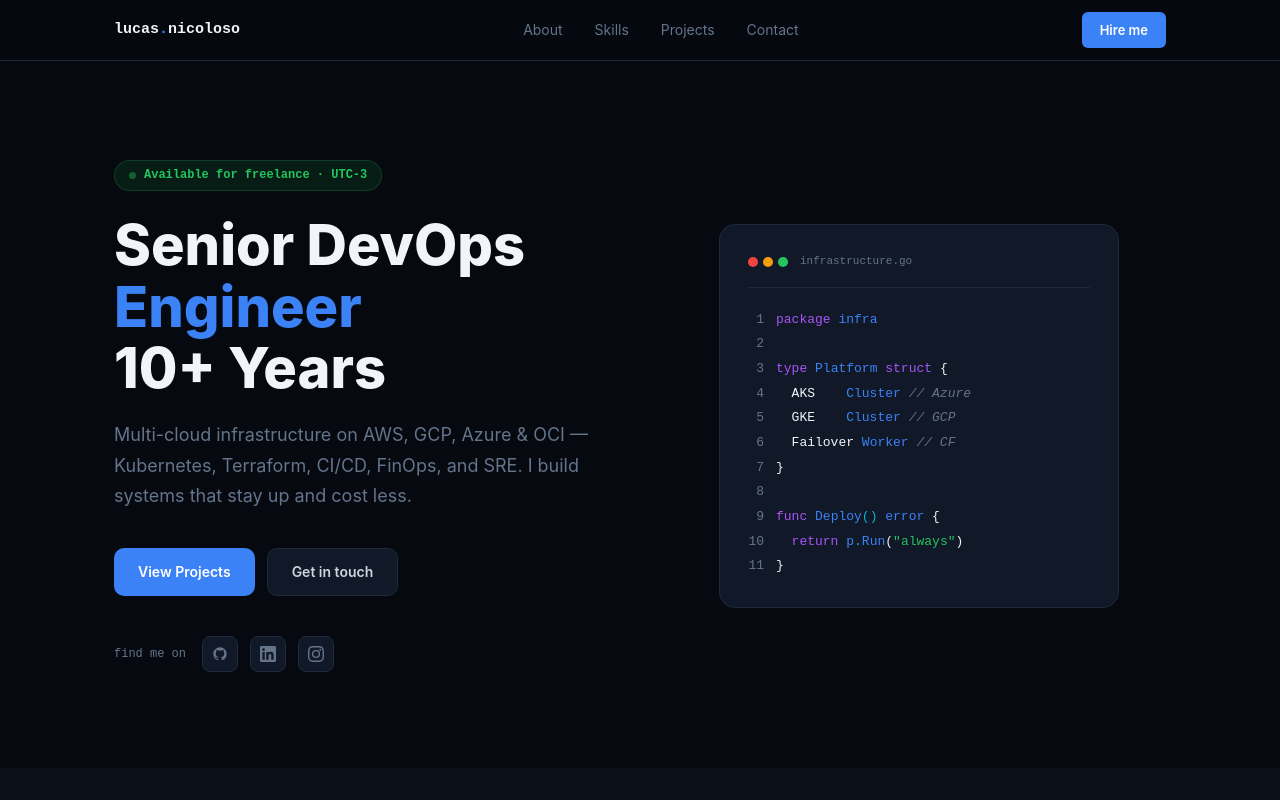
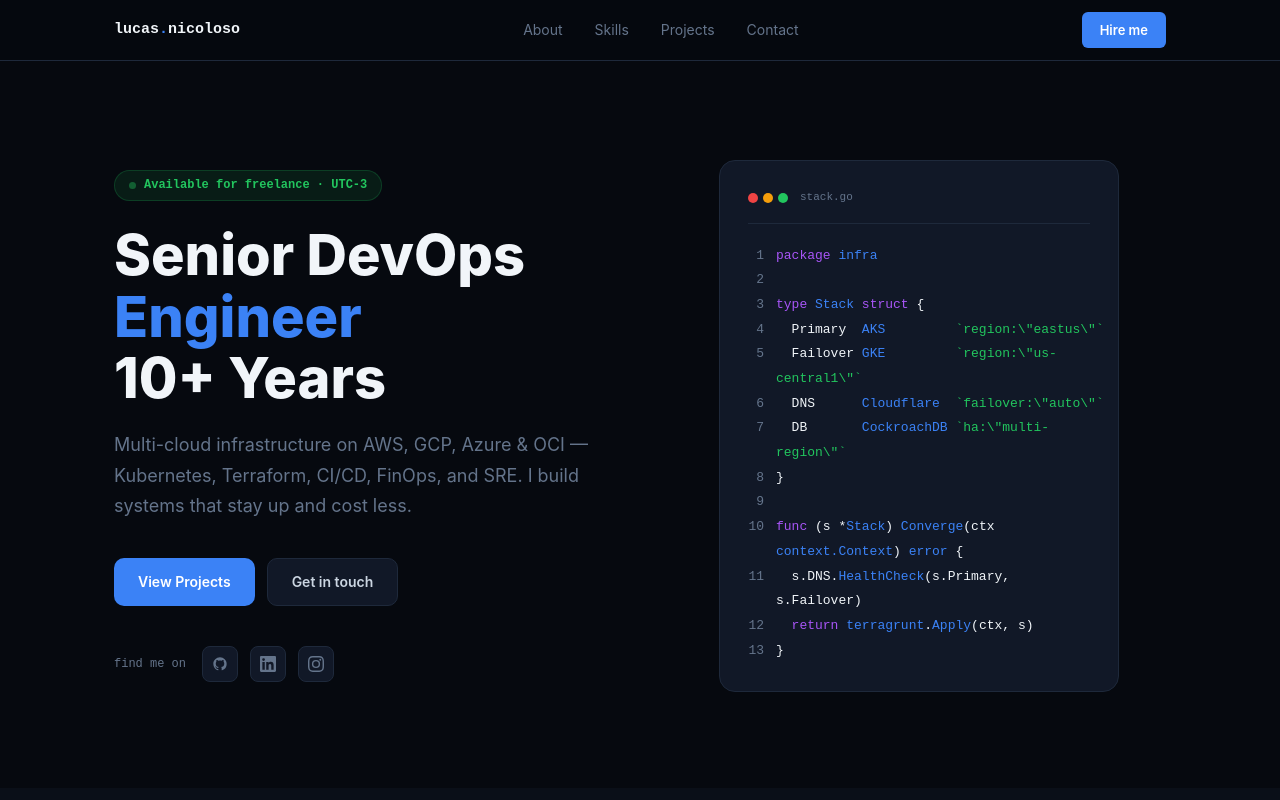
Before and after one commit to LucasNic/lucasnicoloso.com, a React (Vite) app: page / in a window 1280 px wide. Shown: the top 800 px of the page. Built offline with nearby package versions, Linux system fonts and the light colour scheme.

Commit message:
feat: update hero code snippet to reflect real multi-cloud stack

```diff
--- a/src/components/Hero.tsx
+++ b/src/components/Hero.tsx
@@ -67,21 +67,23 @@ export default function Hero() {
                 <div className="hero-card-dots">
                   <span /><span /><span />
                 </div>
-                <span className="hero-card-title">infrastructure.go</span>
+                <span className="hero-card-title">stack.go</span>
               </div>
               <div>
                 {[
                   { num: "1", content: <><span className="code-kw">package</span> <span className="code-fn">infra</span></> },
                   { num: "2", content: <></> },
-                  { num: "3", content: <><span className="code-kw">type</span> <span className="code-fn">Platform</span> <span className="code-kw">struct</span> {"{"}</> },
-                  { num: "4", content: <>&nbsp;&nbsp;AKS&nbsp;&nbsp;&nbsp;&nbsp;<span className="code-fn">Cluster</span> <span className="code-cm">// Azure</span></> },
-                  { num: "5", content: <>&nbsp;&nbsp;GKE&nbsp;&nbsp;&nbsp;&nbsp;<span className="code-fn">Cluster</span> <span className="code-cm">// GCP</span></> },
-                  { num: "6", content: <>&nbsp;&nbsp;Failover <span className="code-fn">Worker</span> <span className="code-cm">// CF</span></> },
-                  { num: "7", content: <>{"}"}</> },
-                  { num: "8", content: <></> },
-                  { num: "9", content: <><span className="code-kw">func</span> <span className="code-fn">Deploy</span><span className="code-op">()</span> <span className="code-fn">error</span> {"{"}</> },
-                  { num: "10", content: <>&nbsp;&nbsp;<span className="code-kw">return</span> <span className="code-fn">p</span><span className="code-op">.</span><span className="code-fn">Run</span>(<span className="code-str">"always"</span>)</> },
-                  { num: "11", content: <>{"}"}</> },
+                  { num: "3", content: <><span className="code-kw">type</span> <span className="code-fn">Stack</span> <span className="code-kw">struct</span> {"{"}</> },
+                  { num: "4", content: <>&nbsp;&nbsp;Primary&nbsp;&nbsp;<span className="code-fn">AKS</span>&nbsp;&nbsp;&nbsp;&nbsp;&nbsp;&nbsp;&nbsp;&nbsp;&nbsp;<span className="code-str">{"`"}region:\"eastus\"{"`"}</span></> },
+                  { num: "5", content: <>&nbsp;&nbsp;Failover <span className="code-fn">GKE</span>&nbsp;&nbsp;&nbsp;&nbsp;&nbsp;&nbsp;&nbsp;&nbsp;&nbsp;<span className="code-str">{"`"}region:\"us-central1\"{"`"}</span></> },
+                  { num: "6", content: <>&nbsp;&nbsp;DNS&nbsp;&nbsp;&nbsp;&nbsp;&nbsp;&nbsp;<span className="code-fn">Cloudflare</span>&nbsp;&nbsp;<span className="code-str">{"`"}failover:\"auto\"{"`"}</span></> },
+                  { num: "7", content: <>&nbsp;&nbsp;DB&nbsp;&nbsp;&nbsp;&nbsp;&nbsp;&nbsp;&nbsp;<span className="code-fn">CockroachDB</span> <span className="code-str">{"`"}ha:\"multi-region\"{"`"}</span></> },
+                  { num: "8", content: <>{"}"}</> },
+                  { num: "9", content: <></> },
+                  { num: "10", content: <><span className="code-kw">func</span> (s *<span className="code-fn">Stack</span>) <span className="code-fn">Converge</span>(ctx <span className="code-fn">context.Context</span>) <span className="code-fn">error</span> {"{"}</> },
+                  { num: "11", content: <>&nbsp;&nbsp;s.DNS.<span className="code-fn">HealthCheck</span>(s.Primary, s.Failover)</> },
+                  { num: "12", content: <>&nbsp;&nbsp;<span className="code-kw">return</span> <span className="code-fn">terragrunt</span>.<span className="code-fn">Apply</span>(ctx, s)</> },
+                  { num: "13", content: <>{"}"}</> },
                 ].map(({ num, content }) => (
                   <div className="code-line" key={num}>
                     <span className="code-num">{num}</span>
```
